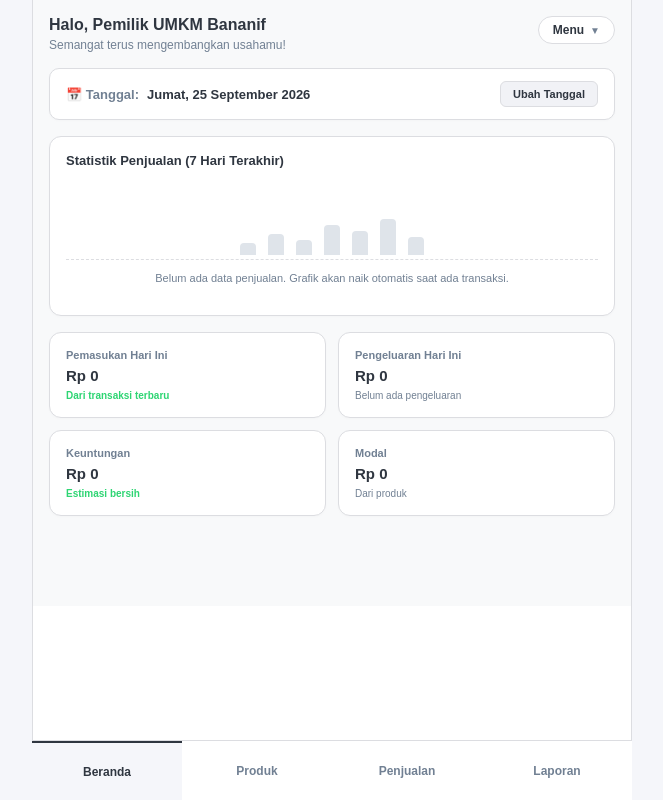
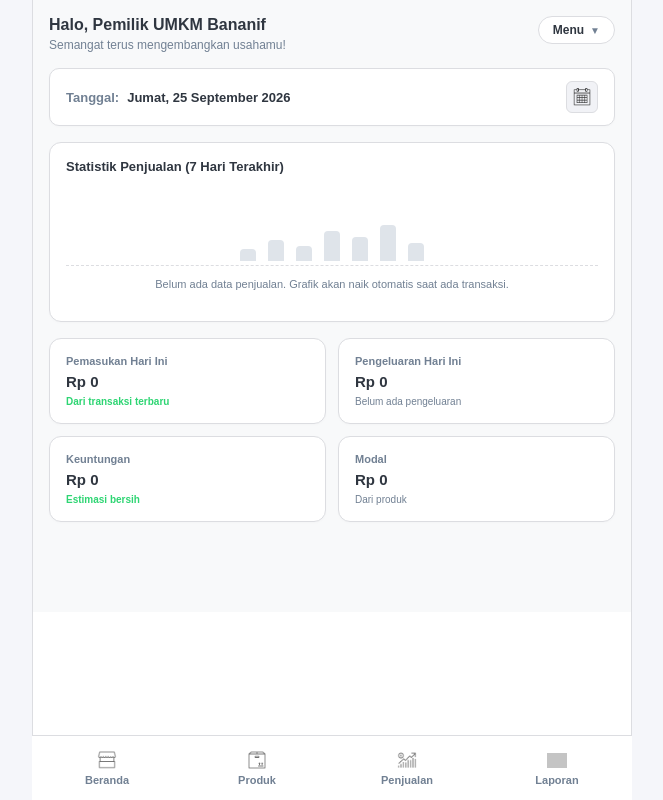
Before and after one commit to deasywal/hope-pwa, a Vue app in the folder hope-pwa/: page / in a window 1280 px wide. Shown: the whole page, without its empty margins (308-971 px from the left). Built offline with nearby package versions, Linux system fonts and the light colour scheme; grey boxes are pictures that could not be loaded.

Commit message:
update Icon Dashboard

```diff
--- a/hope-pwa/src/App.vue
+++ b/hope-pwa/src/App.vue
@@ -17,18 +17,25 @@ const hideNav = computed(() => {
       <RouterView />
     </main>
 
-    <!-- Navigasi Bawah Tetap (4 Menu Utama) -->
+    <!-- Navigasi Bawah Menggunakan File Gambar Asli dari Folder -->
     <nav v-if="!hideNav" class="bottom-nav">
-      <router-link to="/" class="nav-item" exact-active-class="active">
+      <router-link to="/dashboard" class="nav-item" exact-active-class="active">
+        <img src="/images/icons8-market-50.png" alt="Beranda" class="nav-icon" />
         <span>Beranda</span>
       </router-link>
+
       <router-link to="/produk" class="nav-item" exact-active-class="active">
+        <img src="/images/icons8-product-50.png" alt="Produk" class="nav-icon" />
         <span>Produk</span>
       </router-link>
+
       <router-link to="/transaksi" class="nav-item" exact-active-class="active">
+        <img src="/images/icons8-sales-50.png" alt="Penjualan" class="nav-icon" />
         <span>Penjualan</span>
       </router-link>
+
       <router-link to="/laporan" class="nav-item" exact-active-class="active">
+        <img src="/images/icons8-report-50.png" alt="Laporan" class="nav-icon" />
         <span>Laporan</span>
       </router-link>
     </nav>
@@ -49,7 +56,7 @@ body {
   min-height: 100vh;
   position: relative;
   box-sizing: border-box;
-  padding-bottom: 70px; /* Jarak agar konten tidak tertutup nav */
+  padding-bottom: 75px;
   border-left: 1px solid #dcdde1;
   border-right: 1px solid #dcdde1;
 }
@@ -58,7 +65,6 @@ body {
   width: 100%;
 }
 
-/* Desain Navigasi Bawah (Bottom Bar) */
 .bottom-nav {
   position: fixed;
   bottom: 0;
@@ -70,30 +76,42 @@ body {
   border-top: 1px solid #dcdde1;
   display: grid;
   grid-template-columns: repeat(4, 1fr);
-  height: 60px;
+  height: 65px;
   box-sizing: border-box;
   z-index: 1000;
 }
 
 .nav-item {
   display: flex;
+  flex-direction: column;
   align-items: center;
   justify-content: center;
   text-decoration: none;
   color: #718093;
-  font-size: 12px;
+  font-size: 11px;
   font-weight: bold;
+  gap: 4px;
   transition: background-color 0.2s, color 0.2s;
+}
+
+.nav-icon {
+  width: 20px;
+  height: 20px;
+  object-fit: contain;
+  opacity: 0.6;
 }
 
 .nav-item:hover {
   background-color: #f5f6fa;
 }
 
-/* Warna saat menu aktif/dipilih */
 .nav-item.active {
   color: #2f3640;
   background-color: #f5f6fa;
   border-top: 2px solid #2f3640;
 }
+
+.nav-item.active .nav-icon {
+  opacity: 1;
+}
 </style>
--- a/hope-pwa/src/views/DashboardView.vue
+++ b/hope-pwa/src/views/DashboardView.vue
@@ -27,15 +27,19 @@ onMounted(() => {
   currentDate.value = today.toLocaleDateString('id-ID', options)
   selectedDate.value = today.toISOString().split('T')[0]
 
+  try {
     const savedTransactions = localStorage.getItem('transactionsList')
     if (savedTransactions) {
       const transactions = JSON.parse(savedTransactions)
-    if (transactions.length > 0) {
+      if (Array.isArray(transactions) && transactions.length > 0) {
         hasTransactions.value = true
         totalPemasukan.value = transactions.reduce((acc, curr) => acc + (curr.total || 0), 0)
         totalKeuntungan.value = totalPemasukan.value * 0.3
         totalModal.value = totalPemasukan.value * 0.7
       }
+    }
+  } catch (e) {
+    console.error('Gagal memuat data transaksi:', e)
   }
 })
 
@@ -58,7 +62,6 @@ const saveProfileChanges = () => {
   localStorage.setItem('umkmPhone', phoneNum.value)
   if (editForm.value.password) {
     localStorage.setItem('umkmPassword', editForm.value.password)
-    alert('Password berhasil diperbarui!')
   }
 
   showProfileModal.value = false
@@ -72,7 +75,7 @@ const onDateChange = (event) => {
 }
 
 const logout = () => {
-  alert('Berhasil keluar akun.')
+  localStorage.removeItem('isLoggedIn')
   router.push('/login')
 }
 </script>
@@ -99,21 +102,25 @@ const logout = () => {
       </div>
     </header>
 
-    <!-- Kotak Tanggal dengan Tombol Ubah Tanggal di Kanan -->
+    <!-- Kotak Tanggal dengan Tombol Ikon -->
     <section class="date-card">
       <div class="date-content">
-        <span class="date-title">📅 Tanggal:</span>
+        <span class="date-title">Tanggal:</span>
         <span class="date-value">{{ currentDate }}</span>
       </div>
-      <div class="date-picker-btn-wrapper">
-        <button class="date-btn">Ubah Tanggal</button>
+
+      <!-- Tombol Ikon di Pojok Kanan -->
+      <div class="date-icon-btn">
+        <img src="/images/icons8-date-50.png" alt="Date Icon" class="date-icon" />
+      </div>
+
       <input
         type="date"
         v-model="selectedDate"
         @change="onDateChange"
         class="date-input-overlay"
+        title="Klik untuk ubah tanggal"
       />
-      </div>
     </section>
 
     <!-- Grafik Statistik Penjualan -->
@@ -140,7 +147,7 @@ const logout = () => {
       </div>
     </section>
 
-    <!-- Kartu Informasi Keuangan (Grid 2x2) -->
+    <!-- Kartu Informasi Keuangan -->
     <section class="financial-grid">
       <div class="card info-card">
         <span class="card-title">Pemasukan Hari Ini</span>
@@ -174,7 +181,7 @@ const logout = () => {
 
         <div class="input-group">
           <label>Nama Usaha / Brand</label>
-          <input v-model="editForm.brandName" type="text" placeholder="Contoh: Bananif" />
+          <input v-model="editForm.brandName" type="text" placeholder="Contoh: HOPE Elektronik" />
         </div>
 
         <div class="input-group">
@@ -282,23 +289,31 @@ const logout = () => {
   border-bottom: none;
 }
 
-/* Kotak Tanggal & Tombol Ubah Tanggal */
+/* Icon Tanggal Guys */
 .date-card {
   background: #ffffff;
   border: 1px solid #dcdde1;
   border-radius: 10px;
   padding: 12px 16px;
+  margin-bottom: 16px;
+  box-shadow: 0 1px 3px rgba(0,0,0,0.02);
+  position: relative;
+  cursor: pointer;
   display: flex;
   justify-content: space-between;
   align-items: center;
-  margin-bottom: 16px;
-  box-shadow: 0 1px 3px rgba(0,0,0,0.02);
+  overflow: hidden;
+}
+
+.date-card:hover {
+  background-color: #f8f9fa;
 }
 
 .date-content {
   display: flex;
   align-items: center;
   gap: 8px;
+  pointer-events: none;
 }
 
 .date-title {
@@ -313,22 +328,25 @@ const logout = () => {
   color: #2f3640;
 }
 
-.date-picker-btn-wrapper {
-  position: relative;
+.date-icon-btn {
+  background: #f1f2f6;
+  border: 1px solid #dcdde1;
+  padding: 6px;
+  border-radius: 6px;
+  display: flex;
+  align-items: center;
+  justify-content: center;
+  pointer-events: none;
 }
 
-.date-btn {
-  background: #f1f2f6;
-  border: 1px solid #dcdde1;
-  padding: 6px 12px;
-  border-radius: 6px;
-  font-size: 11px;
-  font-weight: bold;
-  color: #2f3640;
-  cursor: pointer;
-  pointer-events: none; /* Klik tembus ke input date di atasnya */
+.date-icon {
+  width: 18px;
+  height: 18px;
+  opacity: 0.8;
+  object-fit: contain;
 }
 
+/* Buat Ganti Tanggal Guys */
 .date-input-overlay {
   position: absolute;
   top: 0;
@@ -337,6 +355,7 @@ const logout = () => {
   height: 100%;
   opacity: 0;
   cursor: pointer;
+  z-index: 2;
 }
 
 .card {
--- a/hope-pwa/src/views/LoginView.vue
+++ b/hope-pwa/src/views/LoginView.vue
@@ -76,7 +76,7 @@ const handleForgotPassword = () => {
       <!-- Form Utama -->
       <div class="form-control-group">
 
-        <!-- Input Gmail dengan Ikon Gmail -->
+        <!-- Input Gmail -->
         <div class="input-block">
           <label class="input-label">Email</label>
           <div class="input-wrapper">
@@ -92,7 +92,7 @@ const handleForgotPassword = () => {
           </div>
         </div>
 
-        <!-- Input Password dengan Ikon Password & Ikon Mata -->
+        <!-- Input Password -->
         <div class="input-block">
           <label class="input-label">Password</label>
           <div class="input-wrapper password-box">
```
Also changed, not shown: hope-pwa/public/images/icons8-date-50.png (added). Lines whose indentation alone changed are shown as unchanged.
